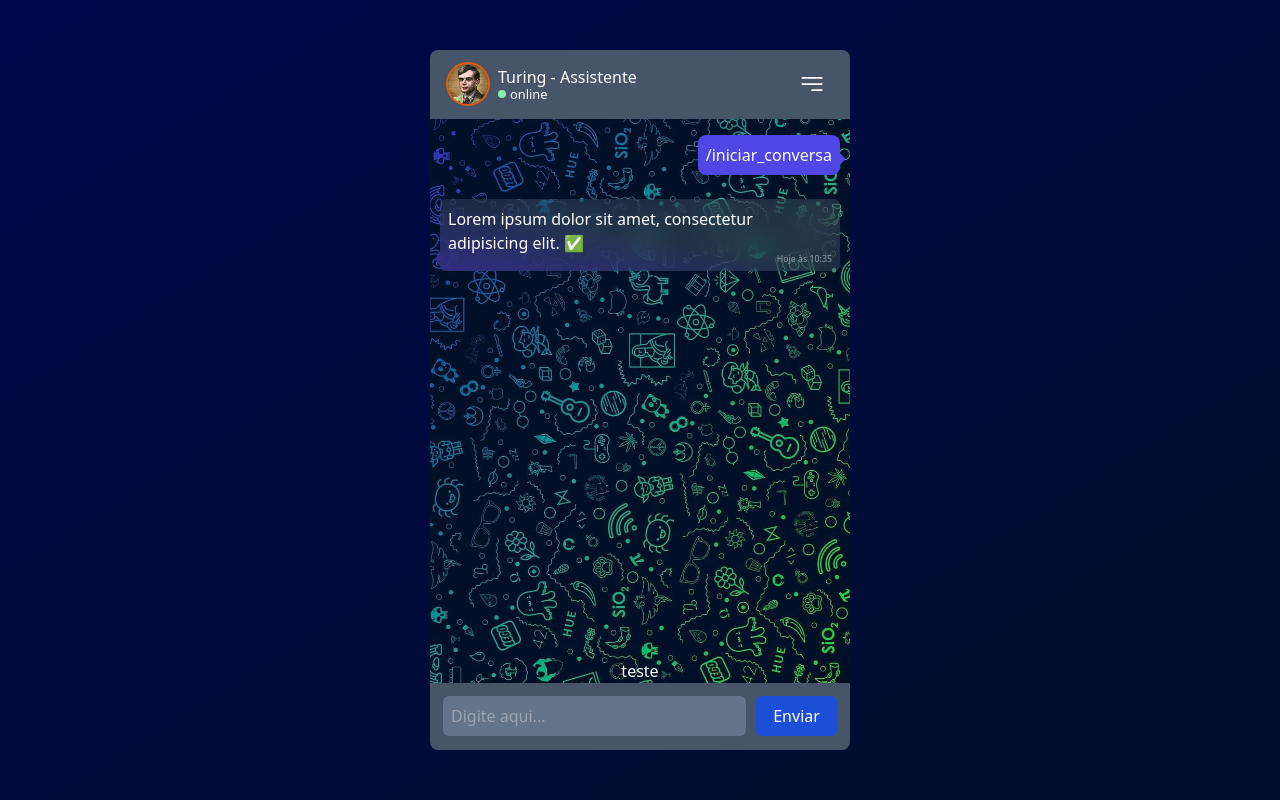
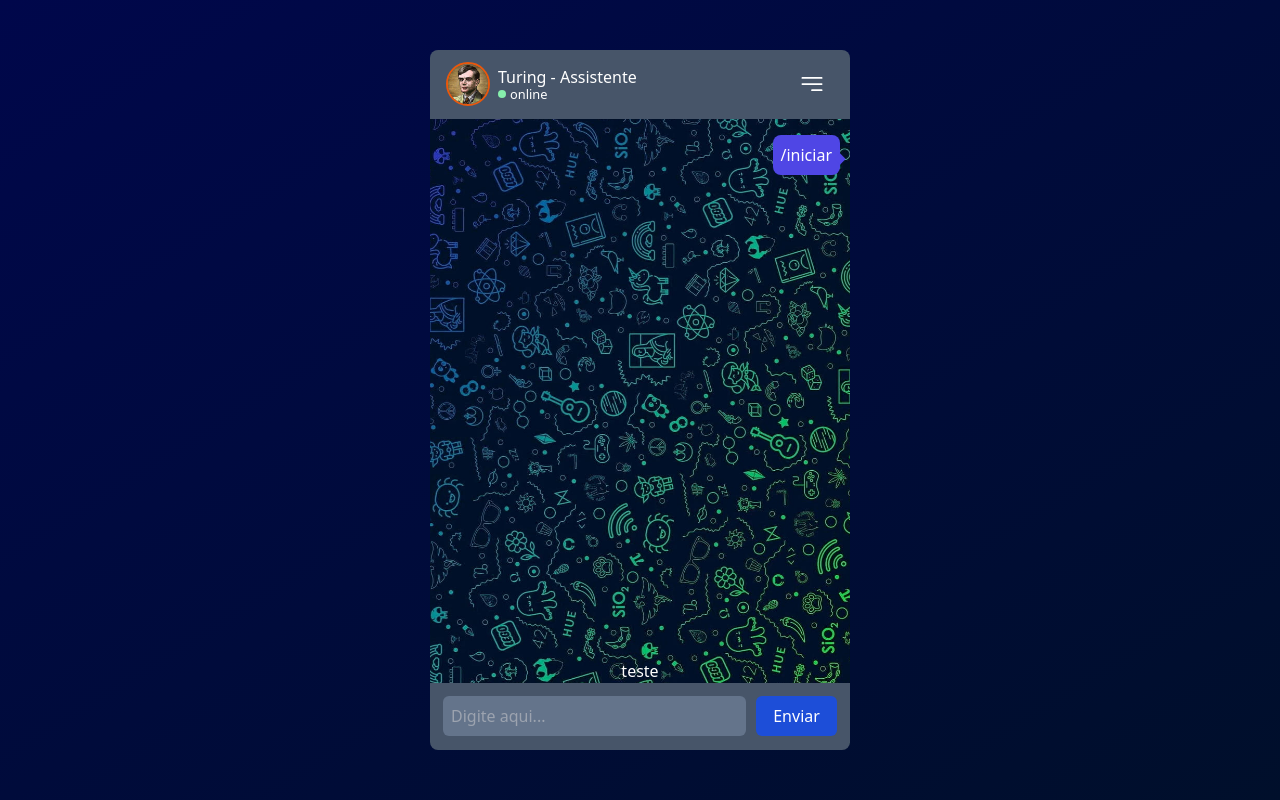
Before and after one commit to elielson-and/english-test-chatbot, a Vue app: page / in a window 1280 px wide. Both pictures are taken after a click on the button "teste". Built offline with nearby package versions, Linux system fonts and the light colour scheme.

Commit message:
refact: adicionando renderizacao dinamica das mensagens com props

```diff
--- a/src/components/chat/ChatContainer.vue
+++ b/src/components/chat/ChatContainer.vue
@@ -33,13 +33,13 @@ const ChatTimeline = useChatTimelineStore();
                 </div>
 
                 <!-- renderização das mensagens -->
+                <div v-for="(message, index) in ChatTimeline.messages" :key="index">
+                    <!-- Mensagem do usuário -->
+                    <UserBubble v-if="message.entity === 'user'" :message="message.message" />
 
-                <!-- Mensagem do usuario -->
-                <UserBubble />
-
-                <!-- Mensagem turing -->
-                <TuringBubble />
-
+                    <!-- Mensagem turing -->
+                    <TuringBubble v-else-if="message.entity === 'bot'" :message="message.message" />
+                </div>
 
             </div>
             <button @click="ChatTimeline.start()">teste</button>
--- a/src/components/chat/TuringBubble.vue
+++ b/src/components/chat/TuringBubble.vue
@@ -1,8 +1,17 @@
+<script setup>
+defineProps({
+    message: {
+        type: String,
+        default: ''
+    }
+})
+</script>
+
 <template>
     <div class="flex items-center my-4">
         <div
             class="bg-gradient-to-tr rounded-md from-indigo-900 via-transparent to-transparent backdrop-blur-lg bg-white/10 text-white p-2 pb-4 mb-2 relative z-10">
-            <div>Lorem ipsum dolor sit amet, consectetur adipisicing elit. ✅</div>
+            <div>{{ message }}</div>
             <div class="absolute left-0 bottom-2 transform -translate-x-1/2 rotate-45 w-2 h-2 bg-indigo-900 ">
             </div>
             <div class="absolute right-2 bottom-1 text-xxs text-gray-400">
--- a/src/components/chat/UserBubble.vue
+++ b/src/components/chat/UserBubble.vue
@@ -1,7 +1,15 @@
+<script setup>
+defineProps({
+    message: {
+        type: String,
+        default: ''
+    }
+})
+</script>
 <template>
     <div class="flex items-center flex-row-reverse my-4 ">
         <div class=" bg-indigo-600  p-2 rounded-lg mb-2 relative">
-            <div>/iniciar_conversa </div>
+            <div>{{ message }}</div>
             <div class="absolute right-0 top-1/2 transform translate-x-1/2 rotate-45 w-2 h-2 bg-indigo-600">
             </div>
         </div>
--- a/src/stores/ChatTimeline.js
+++ b/src/stores/ChatTimeline.js
@@ -9,8 +9,7 @@ export const useChatTimelineStore = defineStore("chatTimeline", {
     },
     actions: {
         start() {
-            // this.pushMessage("user", "/iniciar");
-            console.log("clicou")
+            this.pushMessage("user", "/iniciar");
         },
 
         pushMessage(entity, message) {
```
